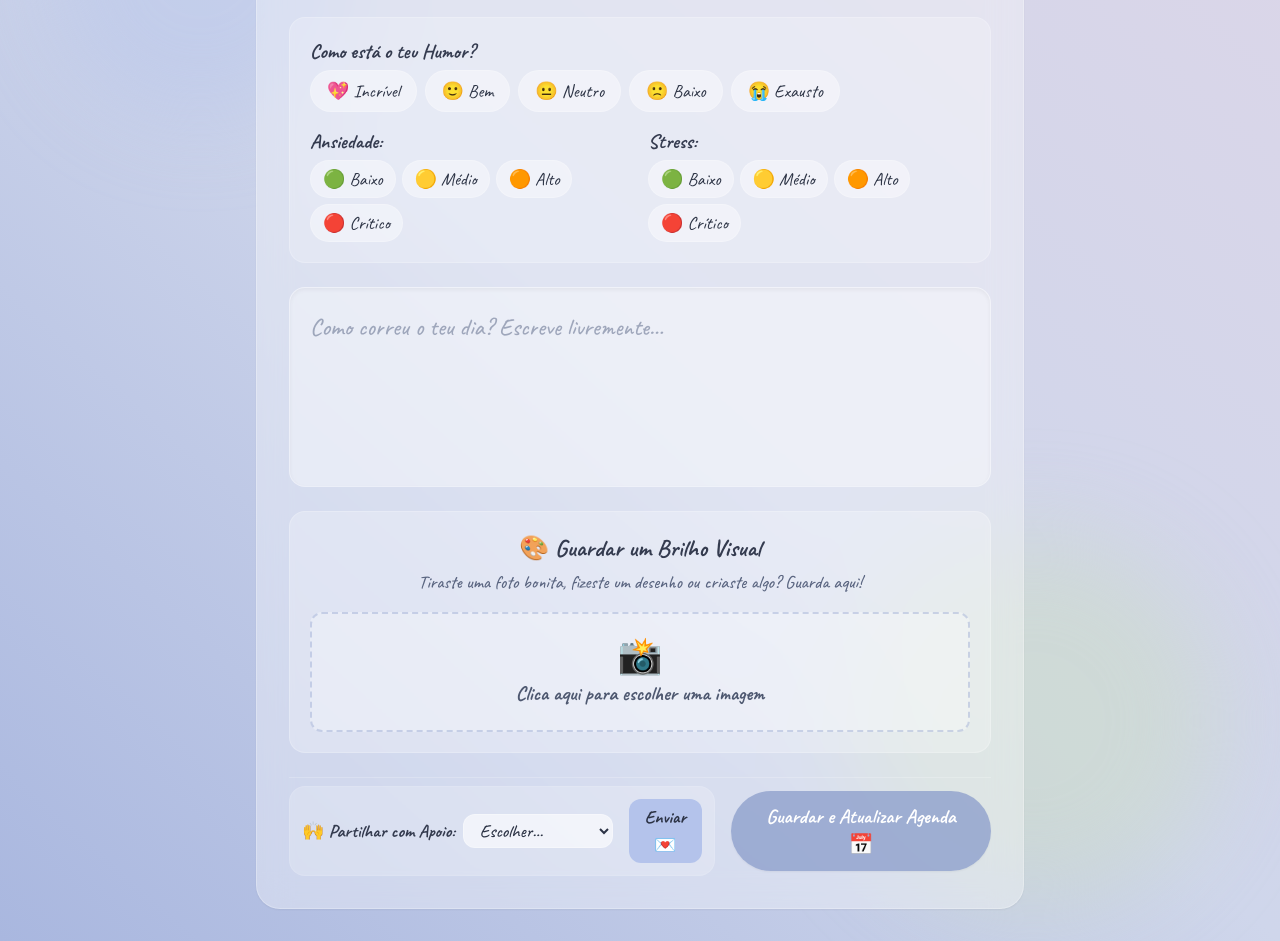
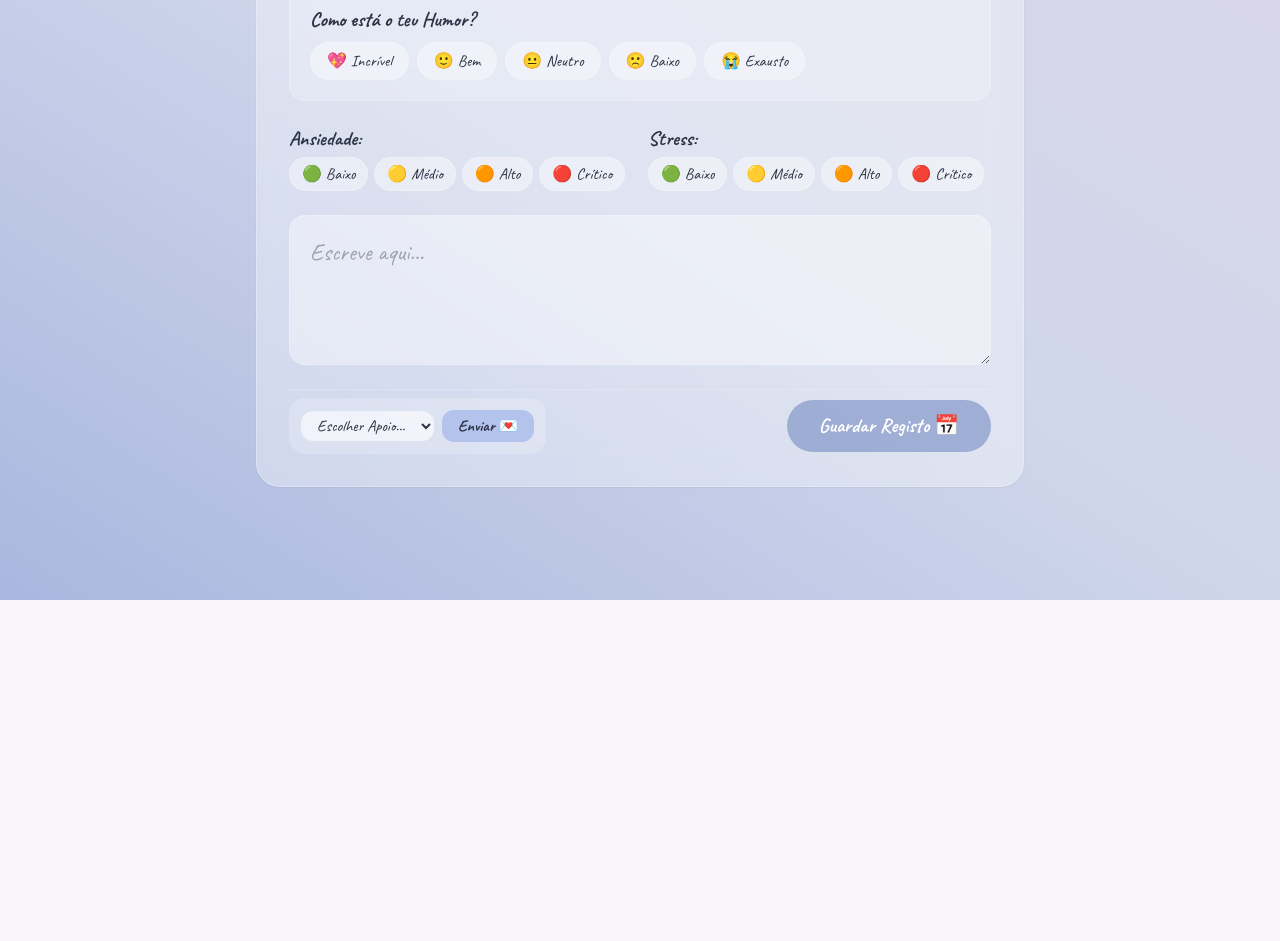
Before and after one commit to BriAtano-bot/diario-da-lua, a Next.js app: page /diario in a window 1280 px wide. Shown: the part 200-1141 px from the top of the page. After the commit the page ends 800 px from the top, so only its background shows below. Built offline with nearby package versions, Linux system fonts and the light colour scheme.

Commit message:
Corrigir lógica de guardar diário e implementar envio de email via mailto

```diff
--- a/app/diario/page.tsx
+++ b/app/diario/page.tsx
@@ -28,141 +28,112 @@ export default function Diario() {
     const ficheiro = e.target.files?.[0];
     if (ficheiro) {
       const reader = new FileReader();
-      reader.onloadend = () => {
-        setImagemUrl(reader.result as string);
-      };
+      reader.onloadend = () => { setImagemUrl(reader.result as string); };
       reader.readAsDataURL(ficheiro);
     }
   };
 
   const handleGuardar = () => {
-    // 1. Obter a data de hoje formatada (AAAA-MM-DD)
     const hoje = new Date().toISOString().split('T')[0];
+    const dadosAtuais = JSON.parse(localStorage.getItem("diario_da_lua_registos") || "{}");
+    const registoExistente = dadosAtuais[hoje] || {};
 
-    // 2. Obter os dados existentes
-    const dadosAtuais = JSON.parse(localStorage.getItem("diario_da_lua_registos") || "{}");
-
-    // 3. Criar ou atualizar o registo desta data específica
     dadosAtuais[hoje] = {
-      ...dadosAtuais[hoje],
+      ...registoExistente,
       diario: true,
-      texto: texto,         // Agora guarda o teu texto!
-      humor: humor,
-      ansiedade: ansiedade,
-      stress: stress,
+      texto,
+      humor,
+      ansiedade,
+      stress,
       imagem: imagemUrl,
       data: hoje
     };
 
-    // 4. Gravar de volta no localStorage
     localStorage.setItem("diario_da_lua_registos", JSON.stringify(dadosAtuais));
-
     alert("O teu registo de hoje foi guardado com carinho! 🌙🎨");
     router.push("/calendario");
   };
 
+  const handleEnviarEmail = () => {
+    if (!contactoSelecionado) {
+      alert("Por favor, seleciona um contacto de apoio primeiro!");
+      return;
+    }
+    const assunto = encodeURIComponent("O meu momento no Diário da Lua");
+    const corpo = encodeURIComponent(
+      `Olá, partilho contigo o meu registo de hoje:\n\n` +
+      `Humor: ${humor || "Não definido"}\n` +
+      `Ansiedade: ${ansiedade || "Não definido"}\n` +
+      `Stress: ${stress || "Não definido"}\n` +
+      `Desabafo: ${texto || "Sem texto"}`
+    );
+    window.location.href = `mailto:?subject=${assunto}&body=${corpo}`;
+  };
+
   return (
     <main className="relative flex min-h-screen w-full flex-col items-center justify-start bg-gradient-to-tr from-[#a9b7df] via-[#cfd6eb] to-[#dcd6e8] px-4 py-8 text-[#2c3345] antialiased md:px-8 overflow-y-auto diario-font">
-
       <style jsx global>{`
         @import url('https://fonts.googleapis.com/css2?family=Caveat:wght@400;500;600;700&display=swap');
-
-        .diario-font {
-          font-family: 'Caveat', cursive, sans-serif;
-        }
-
-        @keyframes float-slow-1 { 0%, 100% { transform: translate(0px, 0px) scale(1); } 50% { transform: translate(40px, -60px) scale(1.15); } }
-        @keyframes float-slow-2 { 0%, 100% { transform: translate(0px, 0px) scale(1); } 50% { transform: translate(-50px, 40px) scale(0.9); } }
-        .animate-float-1 { animation: float-slow-1 25s ease-in-out infinite; }
-        .animate-float-2 { animation: float-slow-2 30s ease-in-out infinite; }
+        .diario-font { font-family: 'Caveat', cursive, sans-serif; }
       `}</style>
-
-      <div className="absolute top-12 left-10 w-72 h-72 rounded-full bg-[#b4c3eb]/40 blur-[40px] pointer-events-none animate-float-1" />
-      <div className="absolute bottom-10 right-10 w-96 h-96 rounded-full bg-[#ceddc3]/50 blur-[50px] pointer-events-none animate-float-2" />
 
       <div className="relative z-10 w-full max-w-3xl flex flex-col items-center">
         <header className="w-full flex items-center justify-between mb-6">
-          <button onClick={() => router.push("/")} className="flex items-center gap-2 text-xl font-bold text-[#545e75] hover:text-[#3b4359] transition-colors focus:outline-none">← Voltar ao Início</button>
-          <div className="text-2xl opacity-80">🌙 Diário da Lua</div>
+          <button onClick={() => router.push("/")} className="text-xl font-bold">← Voltar</button>
+          <div className="text-2xl">🌙 Diário da Lua</div>
         </header>
 
         <div className="w-full rounded-3xl bg-white/35 p-6 md:p-8 border border-white/25 backdrop-blur-lg shadow-sm flex flex-col gap-6">
-          <div className="text-center">
-            <h1 className="text-4xl font-bold text-[#3b4359] mb-1">Meu Momento</h1>
-            <p className="text-xl text-[#5a6580] font-medium">Escreve, monitoriza e guarda as tuas criações de hoje.</p>
-          </div>
+          <h1 className="text-4xl font-bold text-[#3b4359] text-center">Meu Momento</h1>
 
-          <div className="flex flex-col gap-4 bg-white/20 p-5 rounded-2xl border border-white/20">
-            <div>
-              <h3 className="text-xl font-bold text-[#343b4f] mb-1">Como está o teu Humor?</h3>
+          {/* ESCALA HUMOR */}
+          <div className="bg-white/20 p-5 rounded-2xl border border-white/20">
+            <h3 className="text-xl font-bold mb-2">Como está o teu Humor?</h3>
             <div className="flex flex-wrap gap-2">
               {escalaHumor.map((item) => (
-                  <button key={item.label} type="button" onClick={() => setHumor(item.label)} className={`flex items-center gap-1 px-4 py-1.5 text-lg rounded-full border transition-all ${humor === item.label ? "bg-[#8fa0cc]/40 border-[#8fa0cc] scale-105" : "bg-white/40 border-white/20 hover:bg-white/60"}`}>
-                    <span>{item.emoji}</span> <span>{item.label}</span>
+                <button key={item.label} onClick={() => setHumor(item.label)} className={`flex items-center gap-1 px-4 py-1.5 rounded-full border transition-all ${humor === item.label ? "bg-[#8fa0cc]/40 border-[#8fa0cc]" : "bg-white/40 border-white/20"}`}>
+                  {item.emoji} {item.label}
                 </button>
               ))}
             </div>
           </div>
 
+          {/* ESCALA ANSIEDADE E STRESS */}
           <div className="grid grid-cols-1 sm:grid-cols-2 gap-4">
             <div>
-                <h3 className="text-xl font-bold text-[#343b4f] mb-1">Ansiedade:</h3>
+              <h3 className="text-xl font-bold mb-1">Ansiedade:</h3>
               <div className="flex flex-wrap gap-1.5">
                 {escalaNiveis.map((item) => (
-                    <button key={`ans-${item.label}`} type="button" onClick={() => setAnsiedade(item.label)} className={`flex items-center gap-1 px-3 py-1 text-lg rounded-full border transition-all ${ansiedade === item.label ? "bg-[#8fa0cc]/40 border-[#8fa0cc]" : "bg-white/40 border-white/20"}`}>
-                      <span>{item.emoji}</span> <span>{item.label}</span>
+                  <button key={`ans-${item.label}`} onClick={() => setAnsiedade(item.label)} className={`px-3 py-1 rounded-full border ${ansiedade === item.label ? "bg-[#8fa0cc]/40 border-[#8fa0cc]" : "bg-white/40 border-white/20"}`}>
+                    {item.emoji} {item.label}
                   </button>
                 ))}
               </div>
             </div>
             <div>
-                <h3 className="text-xl font-bold text-[#343b4f] mb-1">Stress:</h3>
+              <h3 className="text-xl font-bold mb-1">Stress:</h3>
               <div className="flex flex-wrap gap-1.5">
                 {escalaNiveis.map((item) => (
-                    <button key={`str-${item.label}`} type="button" onClick={() => setStress(item.label)} className={`flex items-center gap-1 px-3 py-1 text-lg rounded-full border transition-all ${stress === item.label ? "bg-[#8fa0cc]/40 border-[#8fa0cc]" : "bg-white/40 border-white/20"}`}>
-                      <span>{item.emoji}</span> <span>{item.label}</span>
+                  <button key={`str-${item.label}`} onClick={() => setStress(item.label)} className={`px-3 py-1 rounded-full border ${stress === item.label ? "bg-[#8fa0cc]/40 border-[#8fa0cc]" : "bg-white/40 border-white/20"}`}>
+                    {item.emoji} {item.label}
                   </button>
                 ))}
               </div>
             </div>
           </div>
+
+          <textarea value={texto} onChange={(e) => setTexto(e.target.value)} className="w-full min-h-[150px] rounded-2xl bg-white/40 p-5 text-2xl border border-white/20" placeholder="Escreve aqui..." />
+
+          <div className="flex flex-col md:flex-row items-center justify-between gap-4 pt-2 border-t border-white/20">
+            <div className="flex items-center gap-2 bg-white/20 p-3 rounded-2xl">
+              <select value={contactoSelecionado} onChange={(e) => setContactoSelecionado(e.target.value)} className="bg-white/60 rounded-xl px-3 py-1">
+                <option value="">Escolher Apoio...</option>
+                {contactosApoio.map((c) => <option key={c} value={c}>{c}</option>)}
+              </select>
+              <button onClick={handleEnviarEmail} className="px-4 py-1 bg-[#b4c3eb] font-bold rounded-xl">Enviar 💌</button>
             </div>
 
-          <textarea value={texto} onChange={(e) => setTexto(e.target.value)} placeholder="Como correu o teu dia? Escreve livremente..." className="w-full min-h-[200px] rounded-2xl bg-white/40 p-5 text-2xl border border-white/20 focus:outline-none focus:ring-2 focus:ring-[#8fa0cc]/40 placeholder-[#6b7693]/60 text-[#2c3345] font-medium resize-none shadow-inner leading-relaxed" />
-
-          <div className="bg-white/25 p-5 rounded-2xl border border-white/20 flex flex-col items-center gap-4">
-            <div className="text-center">
-              <h3 className="text-2xl font-bold text-[#343b4f] mb-1">🎨 Guardar um Brilho Visual</h3>
-              <p className="text-lg text-[#5a6580] font-medium">Tiraste uma foto bonita, fizeste um desenho ou criaste algo? Guarda aqui!</p>
-            </div>
-
-            <label className="cursor-pointer flex flex-col items-center justify-center w-full min-h-[120px] rounded-xl border-2 border-dashed border-[#8fa0cc]/40 bg-white/30 hover:bg-white/50 transition-colors p-4 text-center">
-              <span className="text-4xl mb-1">📸</span>
-              <span className="text-xl font-bold text-[#4e5870]">Clica aqui para escolher uma imagem</span>
-              <input type="file" accept="image/*" onChange={handleImagemUpload} className="hidden" />
-            </label>
-
-            {imagemUrl && (
-              <div className="mt-2 p-3 bg-white rounded-2xl shadow-md border border-white/40 max-w-xs flex flex-col items-center">
-                <img src={imagemUrl} alt="Antevisão" className="rounded-xl max-h-[200px] object-cover" />
-                <button type="button" onClick={() => setImagemUrl(null)} className="mt-1 text-sm font-bold text-red-400 hover:text-red-600 transition-colors">Remover foto ❌</button>
-              </div>
-            )}
-          </div>
-
-          <div className="flex flex-col md:flex-row items-stretch md:items-center justify-between gap-4 pt-2 border-t border-white/20">
-            <div className="flex flex-col sm:flex-row items-start sm:items-center gap-2 bg-white/20 p-3 rounded-2xl border border-white/10">
-              <span className="text-lg font-bold text-[#343b4f] whitespace-nowrap">🙌 Partilhar com Apoio:</span>
-              <select value={contactoSelecionado} onChange={(e) => setContactoSelecionado(e.target.value)} className="bg-white/60 border border-white/30 text-lg rounded-xl px-3 py-1 focus:outline-none text-[#2c3345] font-medium min-w-[150px]">
-                <option value="">Escolher...</option>
-                {contactosApoio.map((c) => <option key={c} value={c}>{c}</option>)}
-              </select>
-              <button type="button" onClick={() => alert("Função de envio em breve!")} className="sm:ml-2 px-4 py-1 bg-[#b4c3eb] hover:bg-[#9faed6] text-[#2c3345] text-lg font-bold rounded-xl transition-colors">Enviar 💌</button>
-            </div>
-
-            <button type="button" onClick={handleGuardar} className="px-8 py-3 rounded-full bg-[#8fa0cc]/80 text-white font-bold text-xl hover:bg-[#8fa0cc] shadow-sm hover:shadow transition-all duration-300 hover:-translate-y-0.5 active:scale-95 focus:outline-none text-center">
-              Guardar e Atualizar Agenda 📅
-            </button>
+            <button onClick={handleGuardar} className="px-8 py-3 rounded-full bg-[#8fa0cc]/80 text-white font-bold text-xl">Guardar Registo 📅</button>
           </div>
         </div>
       </div>
```
Lines whose indentation alone changed are shown as unchanged.
